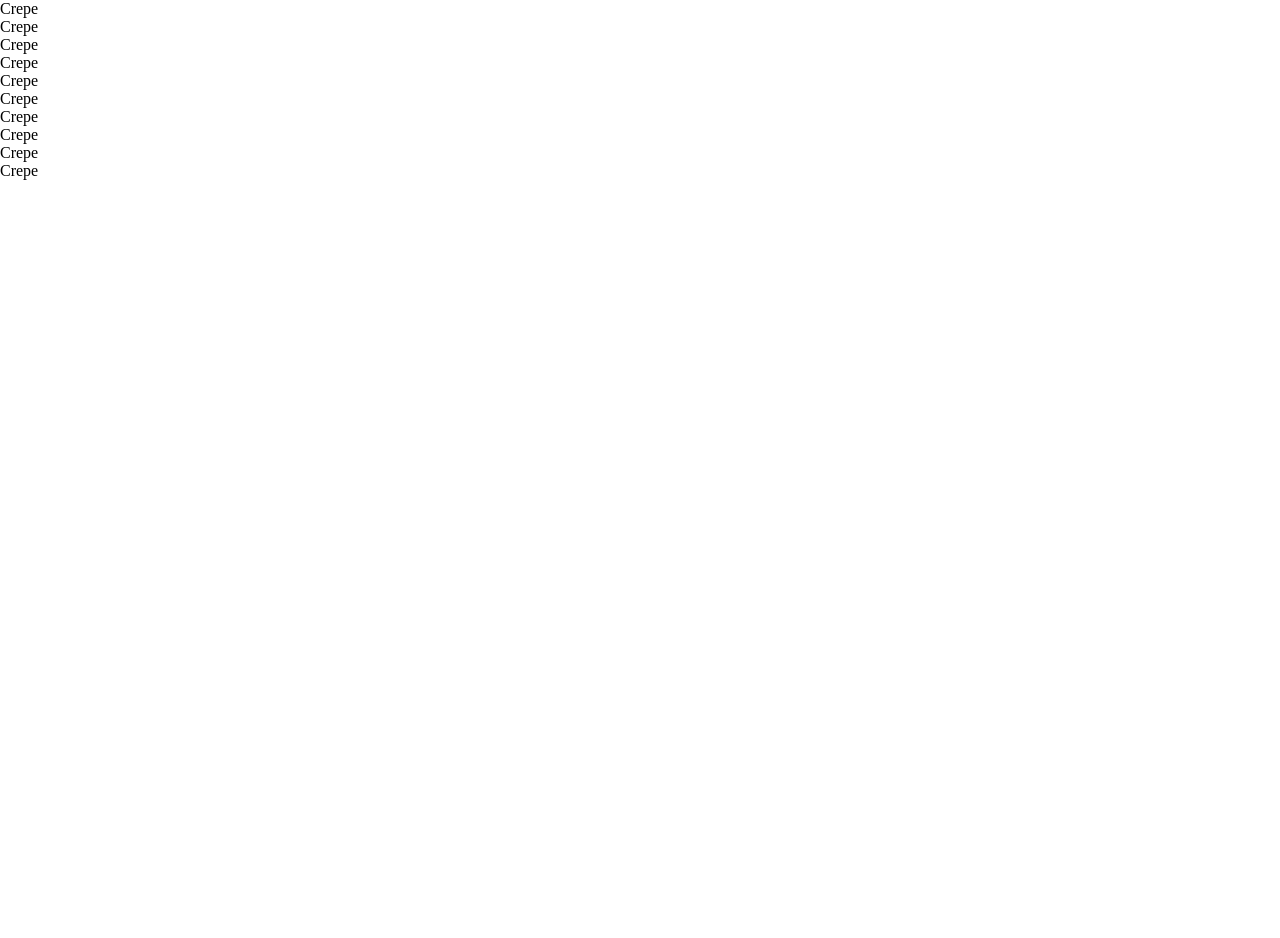
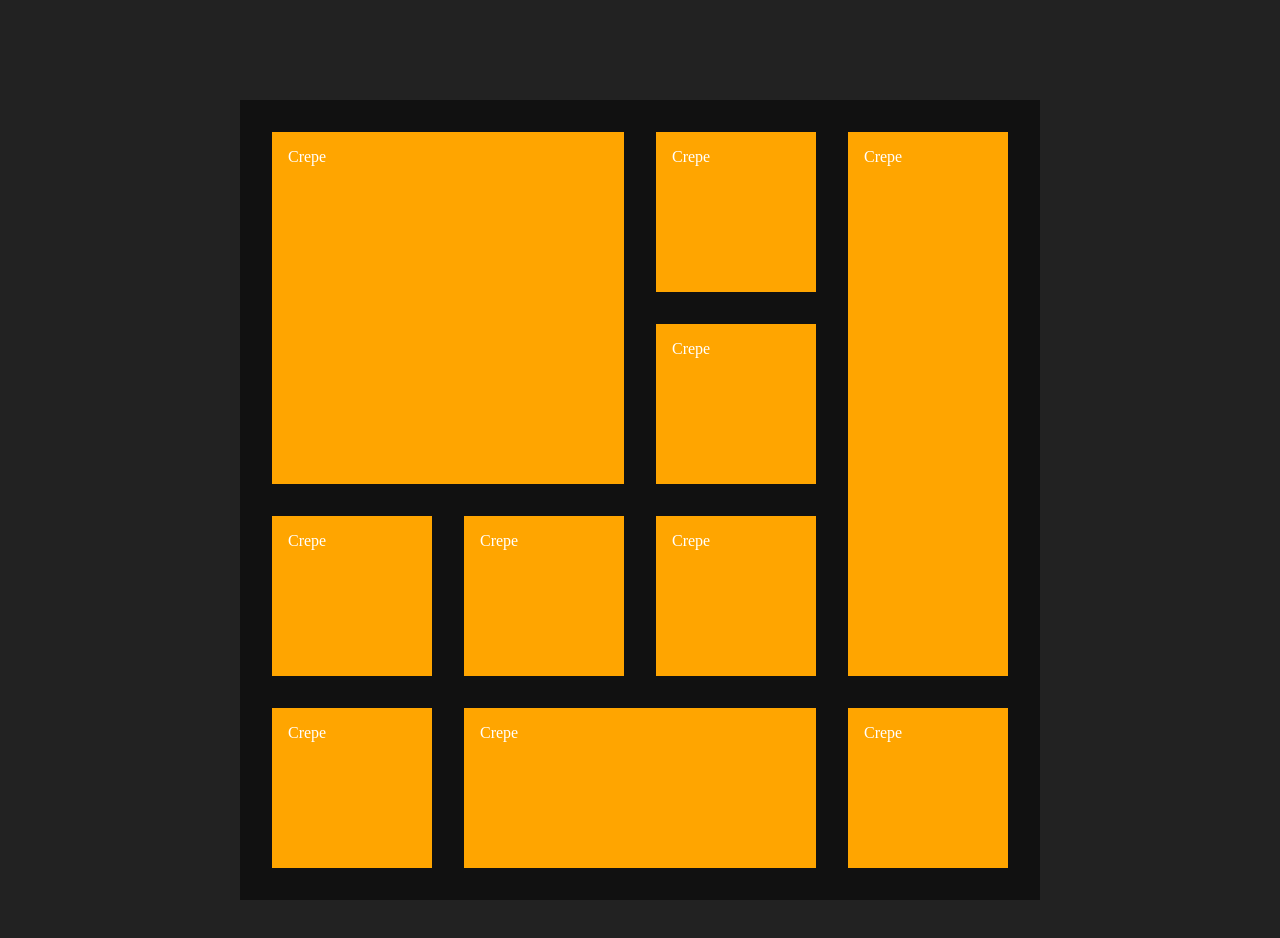
Before and after one commit to whoo3474/squareGridLayout, a plain HTML site: page index.html in a window 1280 px wide. Before the commit the page ends 800 px from the top, so only its background shows below. Drawn offline with Linux system fonts and the light colour scheme.

Commit message:
squareGridLayout : sq-item Positioning

```diff
--- a/index.html
+++ b/index.html
@@ -8,7 +8,17 @@
 
      <div class="wrapper">
          <ul class="sq">
-            <li class="sq-item">
+            <li class="sq-item sq-item-large">
+                <a class="sq-item-anchor" href="">
+                    Crepe
+                </a>
+             </li>
+             <li class="sq-item">
+                <a class="sq-item-anchor" href="">
+                    Crepe
+                </a>
+             </li>
+             <li class="sq-item sq-item-long sq-item-float-right">
                 <a class="sq-item-anchor" href="">
                     Crepe
                 </a>
@@ -38,17 +48,7 @@
                     Crepe
                 </a>
              </li>
-             <li class="sq-item">
-                <a class="sq-item-anchor" href="">
-                    Crepe
-                </a>
-             </li>
-             <li class="sq-item">
-                <a class="sq-item-anchor" href="">
-                    Crepe
-                </a>
-             </li>
-             <li class="sq-item">
+             <li class="sq-item sq-item-wide">
                 <a class="sq-item-anchor" href="">
                     Crepe
                 </a>
--- a/style.css
+++ b/style.css
@@ -15,3 +15,75 @@ a {
   text-decoration: none;
   color: inherit;
 }
+
+body {
+  background-color: #222;
+}
+
+.wrapper {
+  width: 800px;
+  margin: 100px auto;
+}
+
+.sq {
+  color: white;
+  background-color: #111;
+  overflow:hidden;
+  /* 높이를 살리기위해 */
+
+  padding:1rem;
+}
+
+.sq-item {
+  float: left;
+  /* 자식이 float가 되면 부모는 높이가 0이 되어버린다 */
+
+  /* width: 200px;
+  height:200px;
+  얘를 px로 줘버리면 유지보수가 힘들어진다.
+  wrapper가 바뀌어 버리면 */
+
+  width:25%;
+  /* height:25%;
+  height가 안잡힌다.
+  why? 부모인 sq는 content만큼만 높이를 가지고있기때문에. */
+
+  padding-top:25%;
+  /* width를 받아와서 padding-top이 변동됨 */
+
+  position: relative;
+}
+
+.sq-item-large {
+  width: 50%;
+  padding-top: 50%;
+}
+
+.sq-item-long{
+  padding-top:75%;
+}
+
+.sq-item-wide{
+  width: 50%;
+}
+
+.sq-item-float-right {
+  float: right;
+}
+
+.sq-item-anchor {
+  background-color: orange;
+  position: absolute;
+  left: 0;
+  top: 0;
+  /* width:100%;
+  height:100%;
+  지정 안하는게 좋다
+  boder와 margin등이 제대로 안움직임*/
+  right:0;
+  bottom:0;
+  /* 이렇게 넓이와 높이를 준다. */
+
+  margin: 1rem;
+  padding: 1rem;
+}
```
